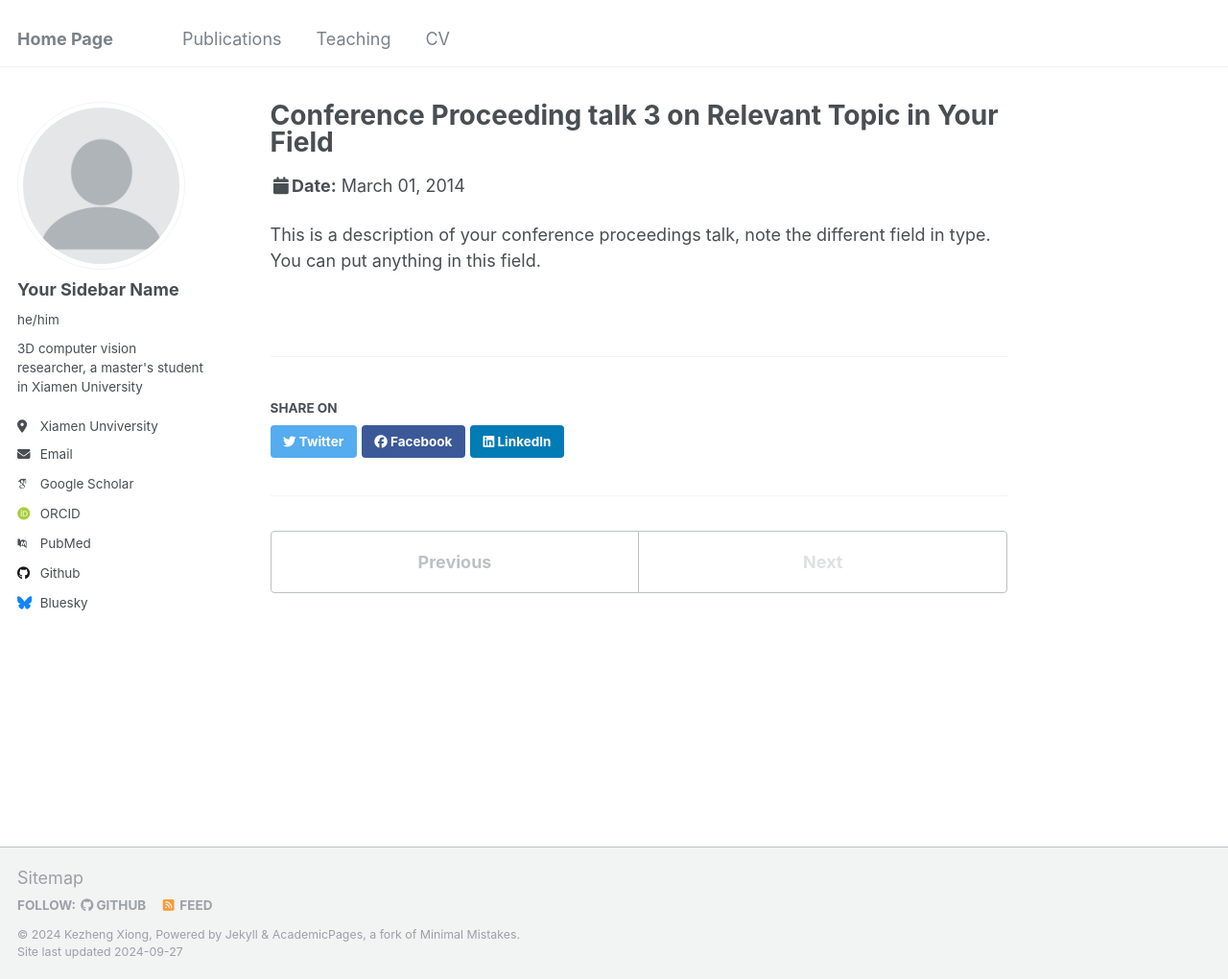
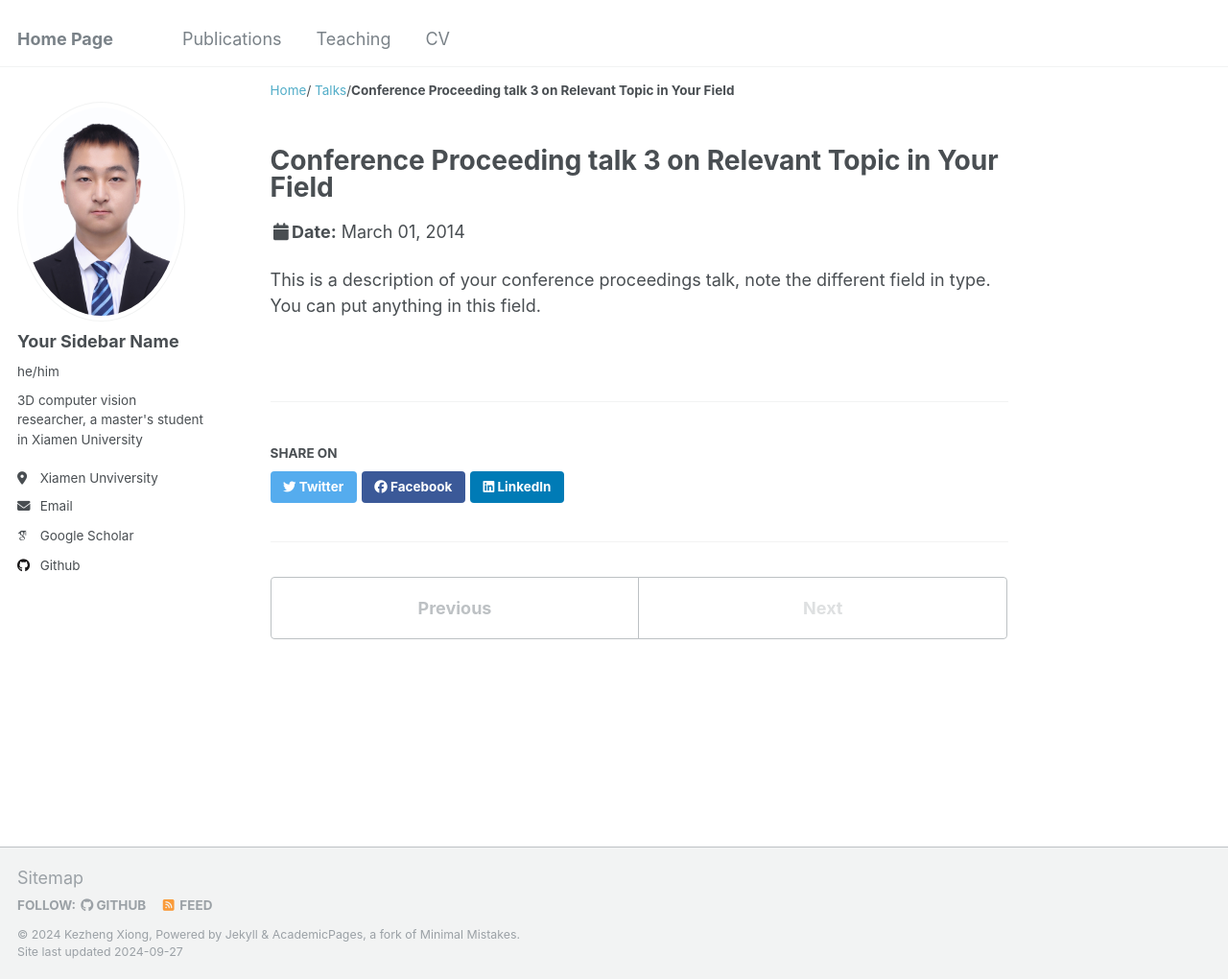
Before and after one commit to kezheng1204/kezheng1204.github.io, a Jekyll site: the page built from _talks/2014-03-01-talk-3.md, in a window 1280 px wide and 1020 px high. Shown: the whole window at 96% size. Built offline with Jekyll 4.4.1, drawn with Linux system fonts in a browser that asks for light colours; some web fonts are replaced; part of the change alters nothing that is shown.

Commit message:
Update _config.yml

```diff
--- a/_config.yml
+++ b/_config.yml
@@ -21,7 +21,7 @@ repository               : "kezheng1204/kezheng1204.github.io"
 #               Additional customization can be done by editing /_includes/author-profile.html
 author:
   # Biographic information
-  avatar           : "profile.png"
+  avatar           : "IMG_5689SMALL43.jpg"
   name             : "Your Sidebar Name"
   pronouns         : "he/him" # example: "she/her"
   bio              : "3D computer vision researcher, a master's student in Xiamen University"
@@ -32,23 +32,23 @@ author:
 
   # Academic websites
   arxiv            : # URL - Update with the correct link to your profile
-  googlescholar    : "https://scholar.google.com/citations?user=PS_CX0AAAAAJ"
+  googlescholar    : "https://scholar.google.com/citations?user=2Be2hL4AAAAJ&hl=en"
   impactstory      : # URL
-  orcid            : "http://orcid.org/yourorcidurl"
+  orcid            : # "http://orcid.org/yourorcidurl"
   semantic         : # URL
-  pubmed           : "https://www.ncbi.nlm.nih.gov/pubmed/?term=john+snow"
+  pubmed           : # "https://www.ncbi.nlm.nih.gov/pubmed/?term=john+snow"
   researchgate     : # URL
 
   # Repositories and software development
   bitbucket        : # Username - Update with your username on the site
   codepen          : # Username
   dribbble         : # Username
-  github           : "academicpages"
+  github           : "kezheng1204"
   kaggle           : # Username
   stackoverflow    : # User number or user number and name (i.e., use "1" or "1/jeff-atwood")
 
   # Social media
-  bluesky          : "bsky.app" # Replace this with you Bluesky username
+  bluesky          : # "bsky.app" # Replace this with you Bluesky username
   facebook         : # Username
   flickr           : # Username
   foursquare       : # Username
@@ -84,7 +84,7 @@ publication_category:
 
 # Site Settings
 teaser                   :  # filename of teaser fallback teaser image placed in /images/, .e.g. "500x300.png"
-breadcrumbs              : false # true, false (default)
+breadcrumbs              : true # true, false (default)
 words_per_minute         : 160
 future                   : true
 read_more                : "disabled" # if enabled, adds "Read more" links to excerpts
```
